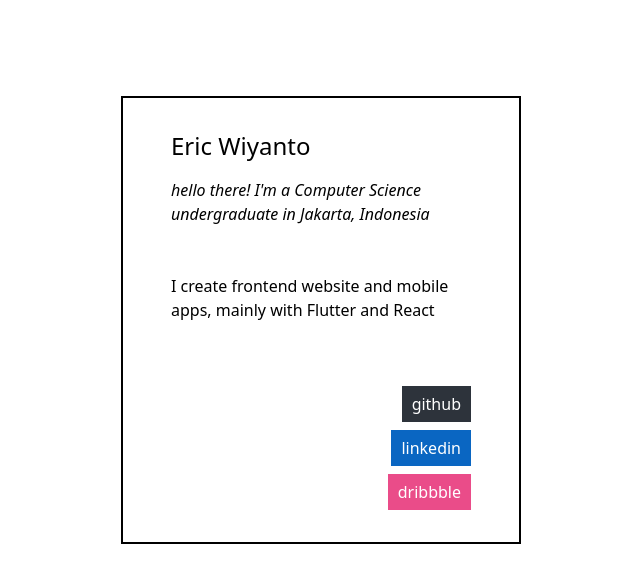
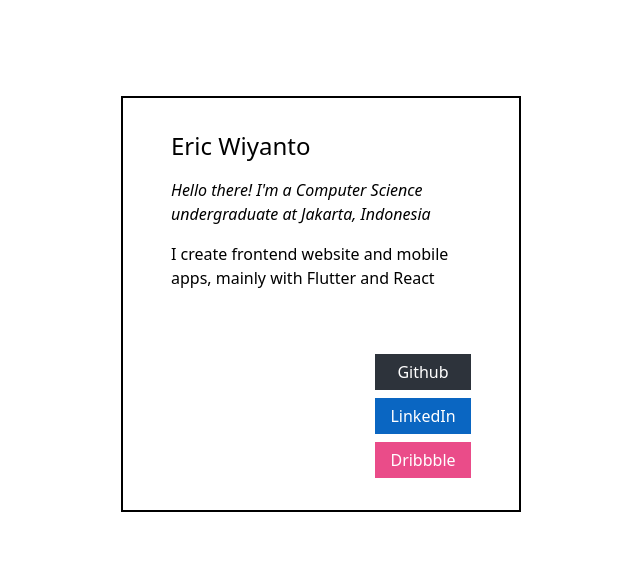
Before and after one commit to wiyantoeric/portfolio, a Next.js app: page / in a window 1280 px wide. Shown: the top 582 px of the page, without its empty margins (319-959 px from the left). Built offline with nearby package versions, Linux system fonts and the light colour scheme.

Commit message:
feat: update bio

```diff
--- a/pages/index.js
+++ b/pages/index.js
@@ -12,8 +12,8 @@ export default function Home() {
         <div ref={homeRef} className="flex min-h-[400px] w-[400px] flex-col bg-white py-8 px-12 sm:border-2 sm:border-black">
           <h1 className="text-2xl">Eric Wiyanto</h1>
           <div className="spacer h-4"></div>
-          <p className="italic">hello there! I&apos;m a Computer Science undergraduate in Jakarta, Indonesia</p>
-          <div className="spacer h-12"></div>
+          <p className="italic">Hello there! I&apos;m a Computer Science undergraduate at Jakarta, Indonesia</p>
+          <div className="spacer h-4"></div>
           <p>I create frontend website and mobile apps, mainly with Flutter and React</p>
           <div className="spacer h-16"></div>
           <div className="flex flex-col items-end gap-y-2 self-end">
@@ -21,25 +21,25 @@ export default function Home() {
               href="https://github.com/wiyantoeric"
               rel="noreferrer"
               target="_blank"
-              className="w-fit cursor-pointer border-2 border-[#2D333B] bg-[#2D333B] px-2 py-1 text-white transition-colors duration-150 hover:bg-white hover:text-black"
+              className="min-w-[96px] cursor-pointer border-2 border-[#2D333B] bg-[#2D333B] px-2 py-1 text-center text-white transition-colors duration-150 hover:bg-white hover:text-black"
             >
-              github
+              Github
             </a>
             <a
-              href="https://linkedin.com/in/eric-wiyanto-aa640022a"
+              href="https://linkedin.com/in/ericwiyanto"
               rel="noreferrer"
               target="_blank"
-              className="w-fit cursor-pointer border-2 border-[#0A66C2] bg-[#0A66C2] px-2 py-1 text-white transition-colors duration-150 hover:bg-white hover:text-black"
+              className="min-w-[96px] cursor-pointer border-2 border-[#0A66C2] bg-[#0A66C2] px-2 py-1 text-center text-white transition-colors duration-150 hover:bg-white hover:text-black"
             >
-              linkedin
+              LinkedIn
             </a>
             <a
               href="https://dribbble.com/wiyantoeric"
               rel="noreferrer"
               target="_blank"
-              className="w-fit cursor-pointer border-2 border-[#EA4C89] bg-[#EA4C89] px-2 py-1 text-white transition-colors duration-150 hover:bg-white hover:text-black"
+              className="min-w-[96px] cursor-pointer border-2 border-[#EA4C89] bg-[#EA4C89] px-2 py-1 text-center text-white transition-colors duration-150 hover:bg-white hover:text-black"
             >
-              dribbble
+              Dribbble
             </a>
           </div>
         </div>
```
